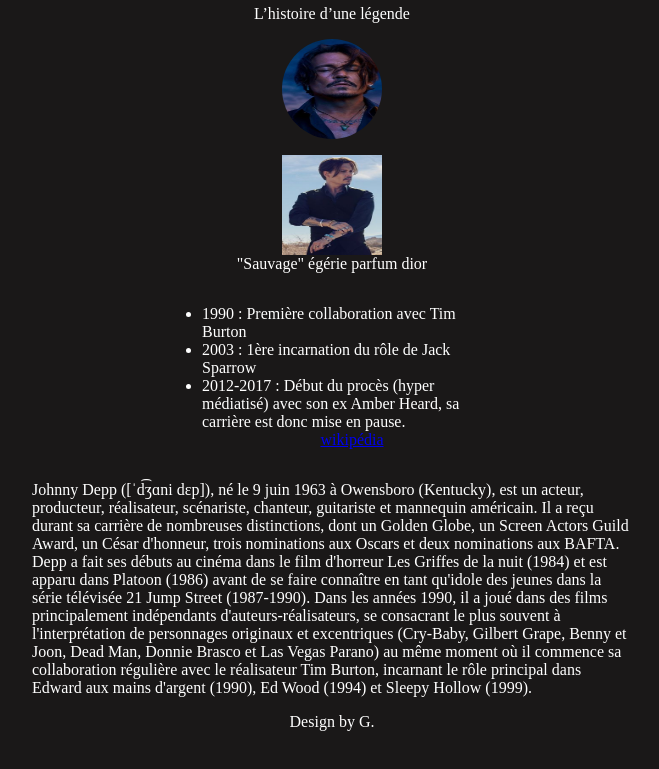
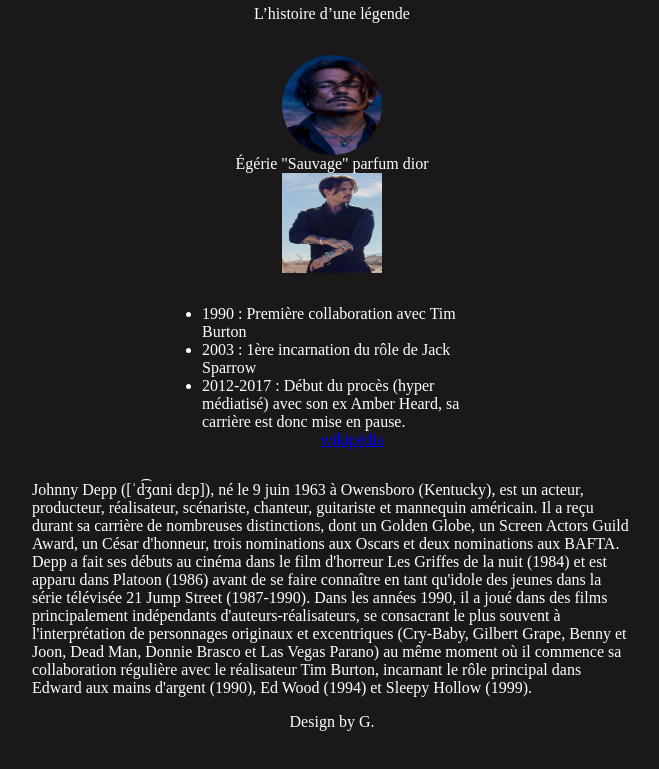
Before and after one commit to noedelmas/projetbriefjohnnydepp, a plain HTML site: page index.html in a window 1280 px wide. Shown: the part 69-838 px from the top of the page, without its empty margins (308-967 px from the left). Drawn offline with Linux system fonts and the light colour scheme.

Commit message:
adjustements

```diff
--- a/css/style.css
+++ b/css/style.css
@@ -124,4 +124,9 @@ footer{
 }
 figcaption{
     color: white;
+    display: flex;
+    align-items: center;
+    align-content: center;
+    justify-content: center;
+    flex-direction: column;
 }
--- a/index.html
+++ b/index.html
@@ -18,12 +18,14 @@
     </header>
     <div class="container__center">
     <div class="horizon">
+        <figure>
         <img class="containers" src="images/photodior.jpg" alt="photodior">
-        <figure>
+        <article>
+            <figcaption>Égérie "Sauvage" parfum dior</figcaption>
+        </article>
             <img class="container2" src="images/photodior2.jpg" alt="photodior2">
-            <figcaption>"Sauvage" égérie parfum dior</figcaption>
+
         </figure>
-
     </div>
         <ul class="keywords">
             <li>1990 : Première collaboration avec Tim Burton</li>
```
